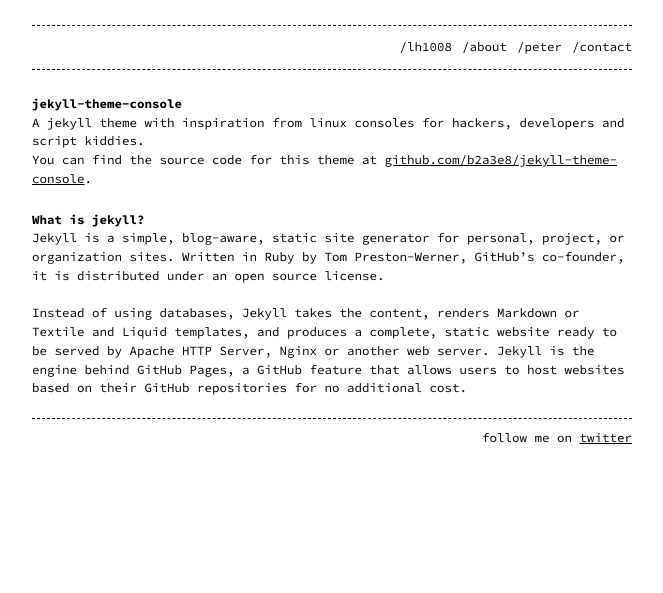
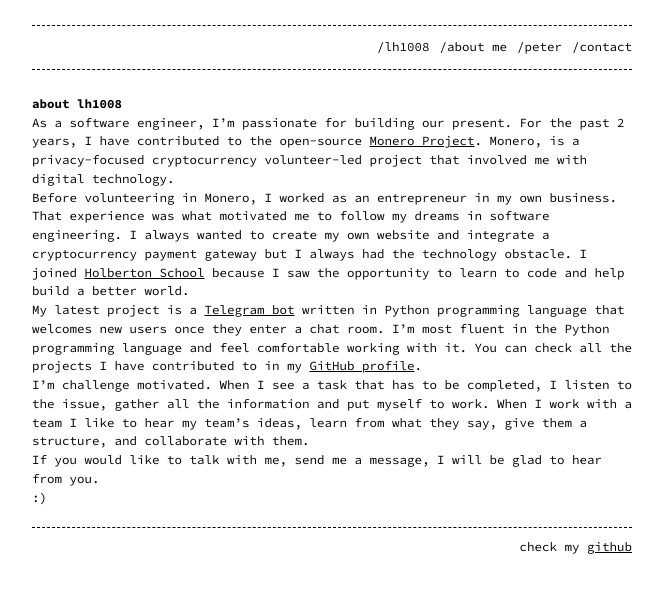
Before and after one commit to lh1008/lh1008.github.io, a Jekyll site: the page built from about.md, in a window 1280 px wide. Shown: the top 593 px of the page, without its empty margins (308-971 px from the left). Built offline with Jekyll 4.4.1, drawn with Linux system fonts in a browser that asks for light colours.

Commit message:
Added about content to the website, fixed index and contact

```diff
--- a/_config.yml
+++ b/_config.yml
@@ -9,6 +9,7 @@ header_pages:
   - contact.md
 
 footer: 'follow me on <a href="https://twitter.com/lh1008">twitter</a>'
+footer: 'check my <a href="https://github.com/lh1008/">github</a>'
 
 style: light # dark (default) or light
 listen_for_clients_preferred_style: true # true or false (default)
--- a/about.md
+++ b/about.md
@@ -1,15 +1,19 @@
 ---
 layout: page
-title: /about
+title: /about me
 permalink: /about/
 ---
 
-# jekyll-theme-console
+# about lh1008
 
-A jekyll theme with inspiration from linux consoles for hackers, developers and script kiddies.
-You can find the source code for this theme at [github.com/b2a3e8/jekyll-theme-console](https://github.com/b2a3e8/jekyll-theme-console).
+As a software engineer, I'm passionate for building our present. For the past 2 years, I have contributed to the open-source [Monero Project](https://web.getmonero.org/). Monero, is a privacy-focused cryptocurrency volunteer-led project that involved me with digital technology.
 
-## What is jekyll?
+Before volunteering in Monero, I worked as an entrepreneur in my own business. That experience was what motivated me to follow my dreams in software engineering. I always wanted to create my own website and integrate a cryptocurrency payment gateway but I always had the technology obstacle. I joined [Holberton School](https://www.holbertonschool.com/) because I saw the opportunity to learn to code and help build a better world.
 
-Jekyll is a simple, blog-aware, static site generator for personal, project, or organization sites. Written in Ruby by Tom Preston-Werner, GitHub's co-founder, it is distributed under an open source license.
-<br />Instead of using databases, Jekyll takes the content, renders Markdown or Textile and Liquid templates, and produces a complete, static website ready to be served by Apache HTTP Server, Nginx or another web server. Jekyll is the engine behind GitHub Pages, a GitHub feature that allows users to host websites based on their GitHub repositories for no additional cost.
+My latest project is a [Telegram bot](https://repo.getmonero.org/lh1008/monerojobsbot) written in Python programming language that welcomes new users once they enter a chat room. I'm most fluent in the Python programming language and feel comfortable working with it. You can check all the projects I have contributed to in my [GitHub profile](https://github.com/lh1008/).
+
+I'm challenge motivated. When I see a task that has to be completed, I listen to the issue, gather all the information and put myself to work. When I work with a team I like to hear my team's ideas, learn from what they say, give them a structure, and collaborate with them.
+
+If you would like to talk with me, send me a message, I will be glad to hear from you.
+
+:)
```
Also changed, not shown: contact.md (+4 -4 lines), index.md (+4 -2 lines).
